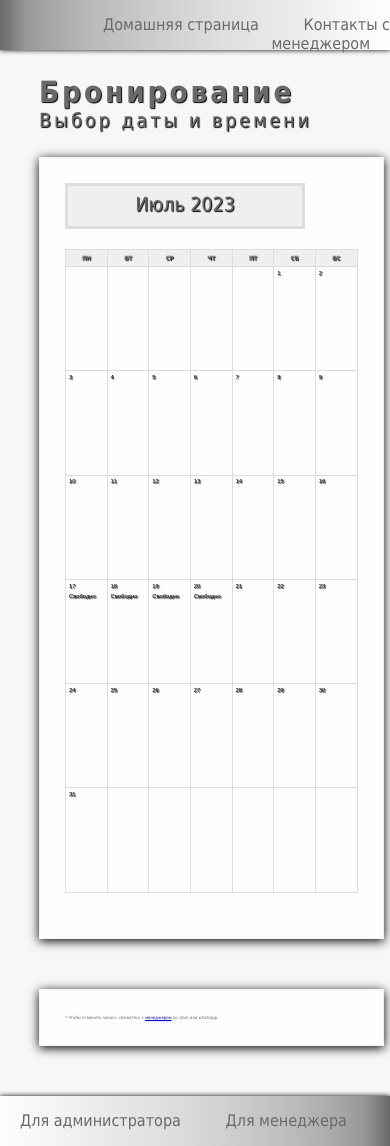
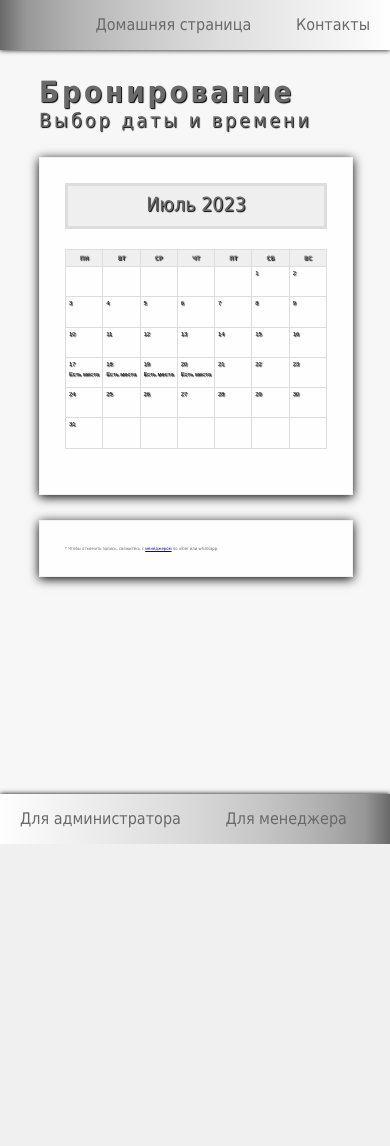
Before and after one commit to Replareq/Eyelasshes, a Django app: page /book/now in a window 390 px wide. After the commit the page ends 844 px from the top, so only its background shows below. Run offline with Django 4.2, Linux system fonts and the light colour scheme; data comes from the database, SQL or seed files in the repository; both versions use the stored data as it was after the commit.

Commit message:
pre-version-1.06.2 Change in style and adding mobile adaptation. Client's style is completed.

```diff
--- a/eyelashes/client/static/client/css/bookstyle.css
+++ b/eyelashes/client/static/client/css/bookstyle.css
@@ -1,4 +1,3 @@
-
 header, footer{
     background: linear-gradient(to right, #696969, 20%, #FEFEFE);
     position: relative;
@@ -39,9 +38,9 @@ nav > a:hover{
     background-color: #F7F7F7;
     position: relative;
     width: 100%;
-    height: 120%;
+    min-height: calc(100vh - 150px);
 
-    padding: 0 0 50px 0;
+    padding-bottom: 50px;
 }
 
 .heading{
@@ -66,7 +65,7 @@ nav > a:hover{
 
     position: relative;
 
-    width: 75%;
+    width: calc(80% - 50px);
     height: 50%;
     left: 10%;
 
@@ -84,6 +83,8 @@ nav > a:hover{
 
     background: #efefef;
     border: 3px solid #dddddd;
+
+    cursor: pointer;
 }
 
 #selectMonth:hover {
@@ -194,7 +195,7 @@ td {
 
 .block_day{
     width: 100%;
-    height: 12vh;
+    height: 7vw;
 
     cursor: pointer;
 }
@@ -209,14 +210,14 @@ td {
 
 .block_choose_day{
     position: absolute;
-    left: 25%;
-    top: 22%;
+    left: 0%;
+    top: 0%;
 
-    width: 50%;
-    height: 50%;
+    width: calc(100% - 10px);
+    height: calc(100% - 10px);
 
     background-color: #FEFEFE;
-	border: 2px solid #dddddd;
+	border: 5px solid #dddddd;
 
 	z-index: 5;
 	cursor: default;
@@ -242,24 +243,31 @@ td {
 }
 
 .postscriptum{
-    background-color: #F7F7F7;
+    /*background-color: #F7F7F7;
     position: relative;
-    width: 100%;
+    width: calc(100% - 50px);
 
-    padding: 0 0 50px 0;
-}
+    padding: 0 0 50px 0;*/
 
-.paragraph_ps{
+    position: relative;
+
     background-color: #FEFEFE;
     border: solid 1px #f2f2f2;
     box-shadow: 0 2px 10px #000;
 
+    width: calc(80% - 50px);
+
+    left: 10%;
+    top: 25px;
+
+    padding: 25px;
+}
+
+.paragraph_ps{
     position: relative;
 
-    width: 75%;
-    left: 10%;
-
-    padding: 25px;
+    width: 100%;
+    height: 100%;
 
     font-family: Tahoma;
     font-size: 1.1vw;
--- a/eyelashes/client/static/client/css/mbookstyle.css
+++ b/eyelashes/client/static/client/css/mbookstyle.css
@@ -4,7 +4,7 @@
     }
 
     #selectMonth {
-        width: 80%;
+        width: calc(100% - 6px);
     }
 
     #selected{
--- a/eyelashes/client/templates/client/book.html
+++ b/eyelashes/client/templates/client/book.html
@@ -15,7 +15,7 @@
 <header>
     <nav>
         <a href="{% url 'home' %}">Домашняя страница</a>
-        <a href="{% url 'manager_contacts' %}">Контакты с менеджером</a>
+        <a href="{% url 'manager_contacts' %}">Контакты</a>
     </nav>
 </header>
 <div class="booking">
@@ -51,7 +51,7 @@
                     {% if day.0 %}
                     <div class="block_day" onclick="selectDay(this)">
                         <p> {{ day.0 }} </p>
-                        <p>{% if day.2.items %} Свободно {% endif %}</p>
+                        <p>{% if day.2.items %} Есть места {% endif %}</p>
                     </div>
                     <div class="block_choose_day" onclick="deselectDay(this)" hidden>
                         {{ day.0 }} {{ selected_month }} <br/>
@@ -70,11 +70,11 @@
             {% endfor %}
         </table>
     </div>
+    <div class="postscriptum">
+        <p class="paragraph_ps">* Чтобы отменить запись, свяжитесь с <a href="{% url 'manager_contacts' %}">менеджером</a> по viber или whatsapp.
+    </div>
+</div>
 
-</div>
-<div class="postscriptum">
-    <p class="paragraph_ps">* Чтобы отменить запись, свяжитесь с <a href="{% url 'manager_contacts' %}">менеджером</a> по viber или whatsapp.
-</div>
 <footer>
     <nav>
         <a href="/admin/">Для администратора</a>
--- a/eyelashes/client/templates/client/filling_book.html
+++ b/eyelashes/client/templates/client/filling_book.html
@@ -3,13 +3,14 @@
 {% block tittle %} {{the_tittle}} {% endblock %}
 {% block stylelink %}
 <link rel="stylesheet" href="{% static 'client/css/fillingbookstyle.css' %}">
+<link rel="stylesheet" href="{% static 'client/css/mfillingbookstyle.css' %}">
 <script src="{% static 'client/scripts/fillingbook.js' %}"></script>
 {% endblock %}
 {% block body %}
 <header>
     <nav>
         <a href="{% url 'home' %}">Домашняя страница</a>
-        <a href="{% url 'book' 'now'%}">Выбрать другой день</a>
+        <a href="{% url 'book' 'now'%}">Вернуться</a>
     </nav>
 </header>
 <div class="main_manager">
```
Also changed, not shown: eyelashes/client/static/client/css/fillingbookstyle.css (+7 -8 lines), eyelashes/client/static/client/css/mfillingbookstyle.css (added, +18 -0 lines), eyelashes/db.sqlite3.
